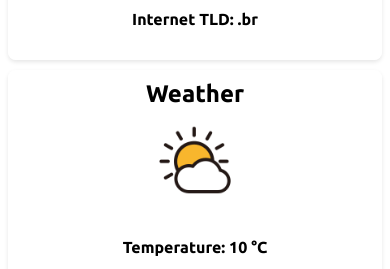
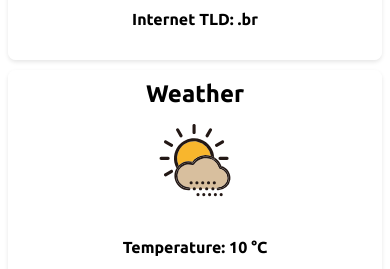
Before and after one commit to lucas-maciel-afonso/wdd131, a plain HTML site: page place.html in a window 390 px wide. Shown: the part 1154-1423 px from the top of the page. Drawn offline with Linux system fonts and the light colour scheme.

Commit message:
icon svg

```diff
--- a/styles/place.css
+++ b/styles/place.css
@@ -81,7 +81,7 @@ footer {
         height: 3em;
         margin: 0 auto;
         /* horizontly centralize the icon */
-        background: url('/wdd131/images/sunny.png') no-repeat center/contain;
+        background: url('/wdd131/images/sunny.svg') no-repeat center/contain;
     }
 
     .data,
```
Also changed, not shown: images/sunny.png (deleted), images/sunny.svg (added).
